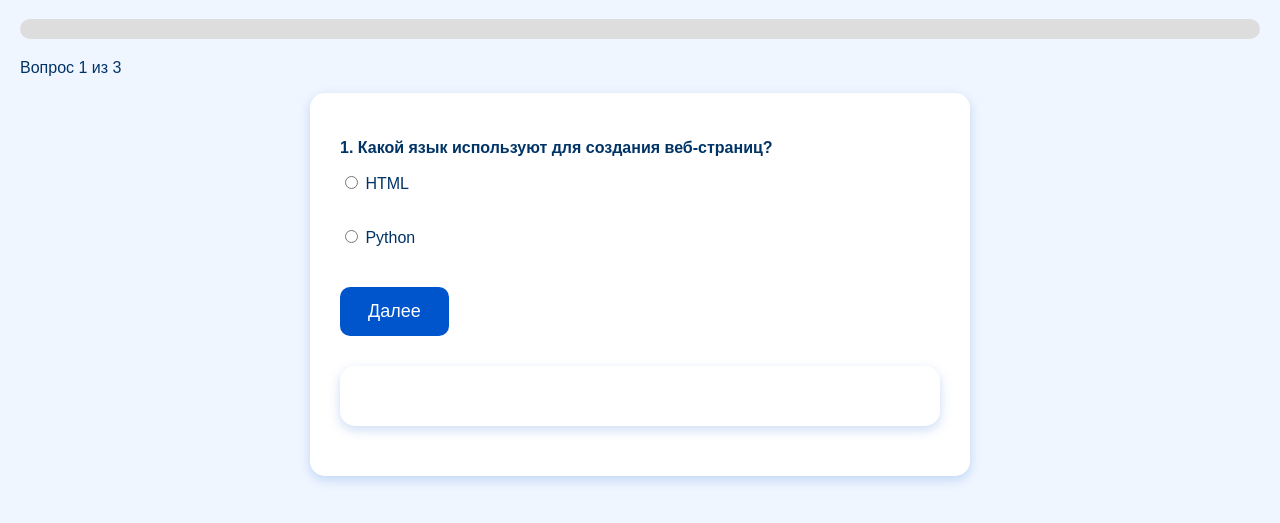
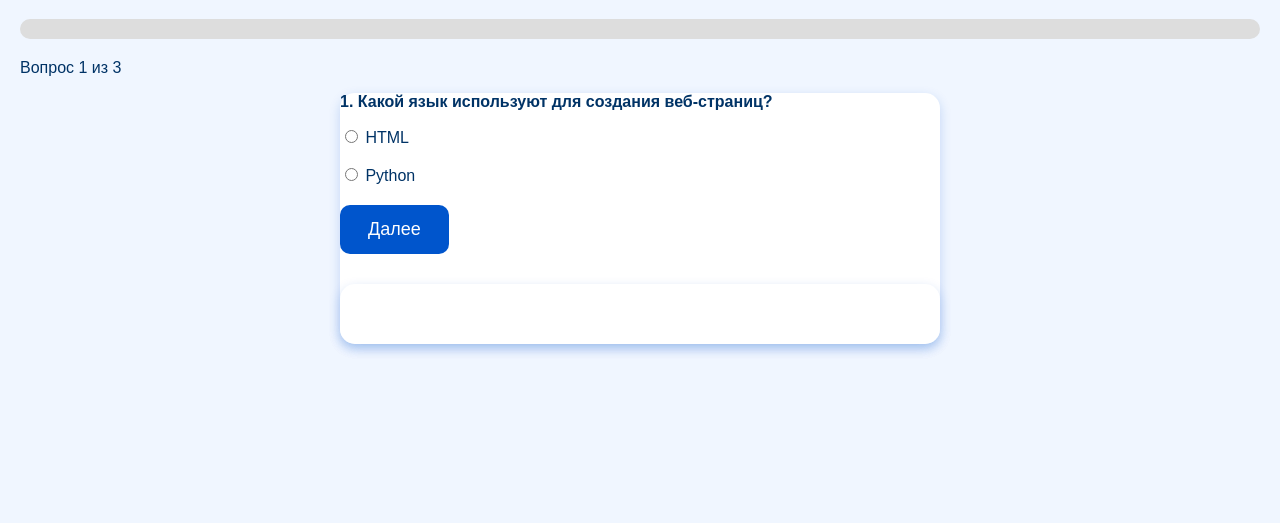
Before and after one commit to PokotiloAndrey/local_quiz, a plain HTML site: page index.html in a window 1280 px wide. Shown: the part 81-604 px from the top of the page. Drawn offline with Linux system fonts and the light colour scheme.

Commit message:
Update style.css

```diff
--- a/style.css
+++ b/style.css
@@ -124,3 +124,21 @@ button[type="submit"]:hover, #start-button:hover {
   font-size: 20px;
   color: #0055cc;
 }
+
+#quiz-form {
+  padding: 0;
+  margin: 0 auto;
+}
+
+#quiz-form div {
+  margin-bottom: 0;
+}
+
+.question {
+  padding: 0;
+}
+
+label {
+  margin: 0;
+  display: block;
+}
```
